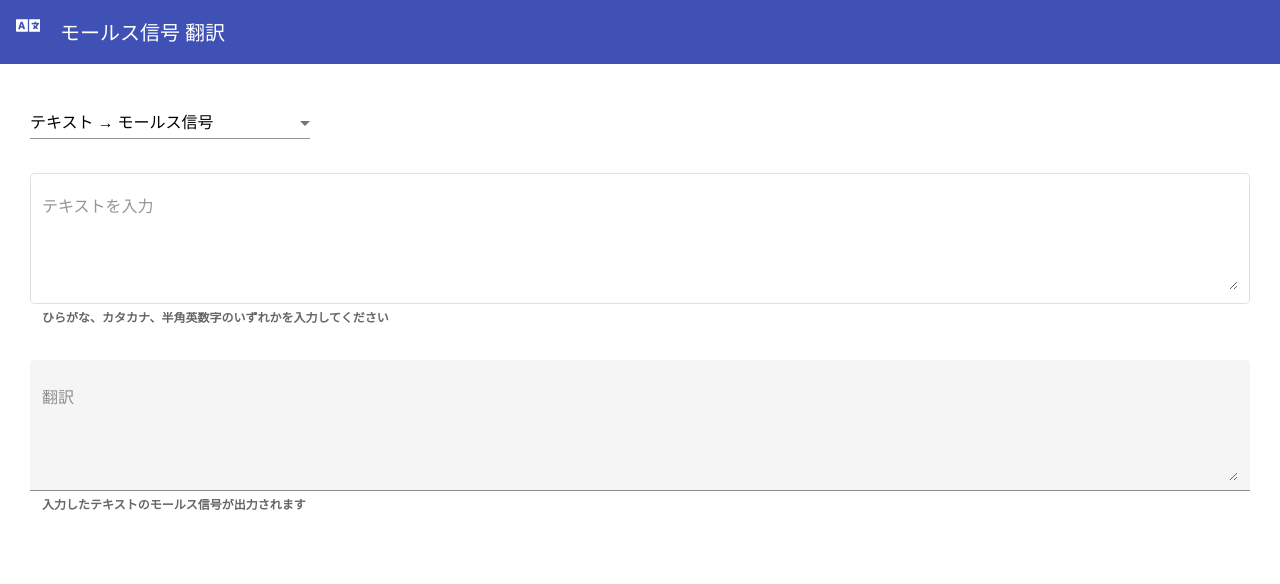
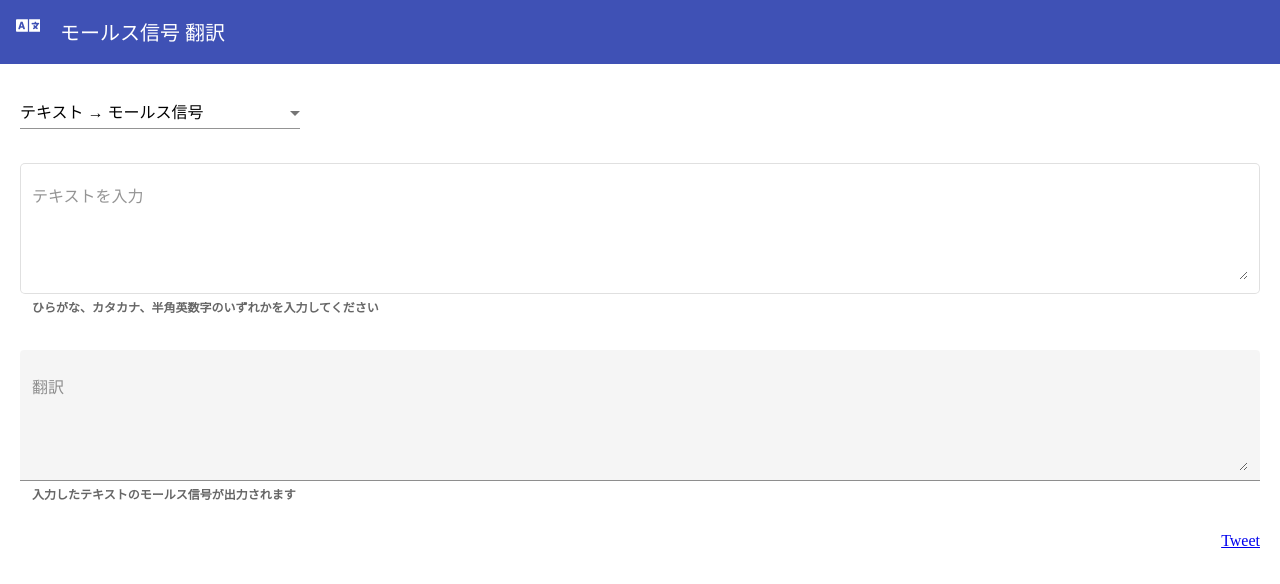
Before and after one commit to l08084/morse-code-translate-website, an Angular app: page / in a window 1280 px wide. Shown: the top 584 px of the page. Built offline with nearby package versions, Linux system fonts and the light colour scheme.

Commit message:
add share button

```diff
--- a/src/app/app.component.html
+++ b/src/app/app.component.html
@@ -1,4 +1,7 @@
 <app-header></app-header>
-<app-select (sendConvertType)="onSendConvertType($event)"></app-select>
-<app-input [convertType]="setConvertType" (inputText)="onInput($event)"></app-input>
-<app-output [convertType]="setConvertType" [text]="setText"></app-output>
+<div class="wrapper">
+  <app-select (sendConvertType)="onSendConvertType($event)"></app-select>
+  <app-input [convertType]="setConvertType" (inputText)="onInput($event)"></app-input>
+  <app-output [convertType]="setConvertType" [text]="setText"></app-output>
+  <app-share-button></app-share-button>
+</div>
--- a/src/app/app.component.scss
+++ b/src/app/app.component.scss
@@ -2,3 +2,7 @@ mat-icon {
   font-size: 25px;
   margin-right: 20px;
 }
+
+.wrapper {
+  padding: 20px;
+}
--- a/src/app/app.module.ts
+++ b/src/app/app.module.ts
@@ -13,6 +13,7 @@ import { MatIconModule } from '@angular/material/icon';
 import { HeaderComponent } from './components/header/header.component';
 import { MatSelectModule } from '@angular/material/select';
 import { SelectComponent } from './components/select/select.component';
+import { ShareButtonComponent } from './components/share-button/share-button.component';
 
 @NgModule({
   declarations: [
@@ -20,7 +21,8 @@ import { SelectComponent } from './components/select/select.component';
     InputComponent,
     OutputComponent,
     SelectComponent,
-    HeaderComponent
+    HeaderComponent,
+    ShareButtonComponent
   ],
   imports: [
     BrowserModule,
--- a/src/app/components/input/input.component.scss
+++ b/src/app/components/input/input.component.scss
@@ -3,5 +3,5 @@
 }
 
 .input-form {
-  margin: 30px;
+  margin: 30px 0;
 }
--- a/src/app/components/output/output.component.scss
+++ b/src/app/components/output/output.component.scss
@@ -3,5 +3,5 @@
 }
 
 .output-form {
-  margin: 30px;
+  margin: 30px 0;
 }
--- a/src/app/components/select/select.component.scss
+++ b/src/app/components/select/select.component.scss
@@ -1,4 +1,4 @@
 .app-select {
-  margin: 30px 30px -20px 30px;
+  margin-bottom: -20px;
   width: 280px;
 }
--- /dev/null
+++ b/src/app/components/share-button/share-button.component.html
@@ -0,0 +1,3 @@
+<div class="wrapper">
+  <a href="https://twitter.com/share?ref_src=twsrc%5Etfw" class="twitter-share-button" data-show-count="false">Tweet</a>
+</div>
--- /dev/null
+++ b/src/app/components/share-button/share-button.component.scss
@@ -0,0 +1,4 @@
+.wrapper {
+  widows: 100%;
+  text-align: right;
+}
--- /dev/null
+++ b/src/app/components/share-button/share-button.component.ts
@@ -0,0 +1,12 @@
+import { Component, OnInit } from '@angular/core';
+
+@Component({
+  selector: 'app-share-button',
+  templateUrl: './share-button.component.html',
+  styleUrls: ['./share-button.component.scss']
+})
+export class ShareButtonComponent implements OnInit {
+  constructor() {}
+
+  public ngOnInit(): void {}
+}
--- a/src/index.html
+++ b/src/index.html
@@ -11,6 +11,7 @@
   <meta name="keywords" content="モールス信号,モールス符号,モールス,和文モールス,和文モールス符号,和文モールス信号">
   <link rel="icon" type="image/x-icon" href="favicon.ico">
   <link href="https://fonts.googleapis.com/icon?family=Material+Icons" rel="stylesheet">
+  <script async src="https://platform.twitter.com/widgets.js" charset="utf-8"></script>
 </head>
 
 <body>
```
